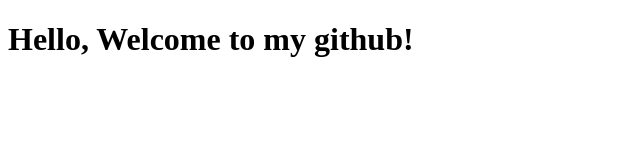
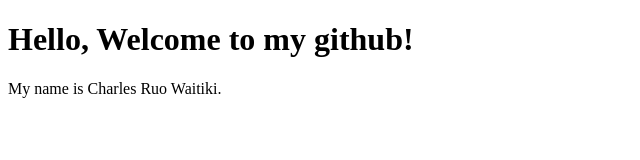
Before and after one commit to waitikir/demo-repo, a plain HTML site: page index.html in a window 1280 px wide. Shown: the whole page, without its empty margins (0-640 px from the left). Drawn offline with Linux system fonts and the light colour scheme.

Commit message:
Added index.html
Created and updated this html file.

```diff
--- a/index.html
+++ b/index.html
@@ -7,5 +7,6 @@
 </head>
 <body>
     <h1>Hello, Welcome to my github!</h1>
+    <p>My name is Charles Ruo Waitiki.</p>
 </body>
 </html>
```
